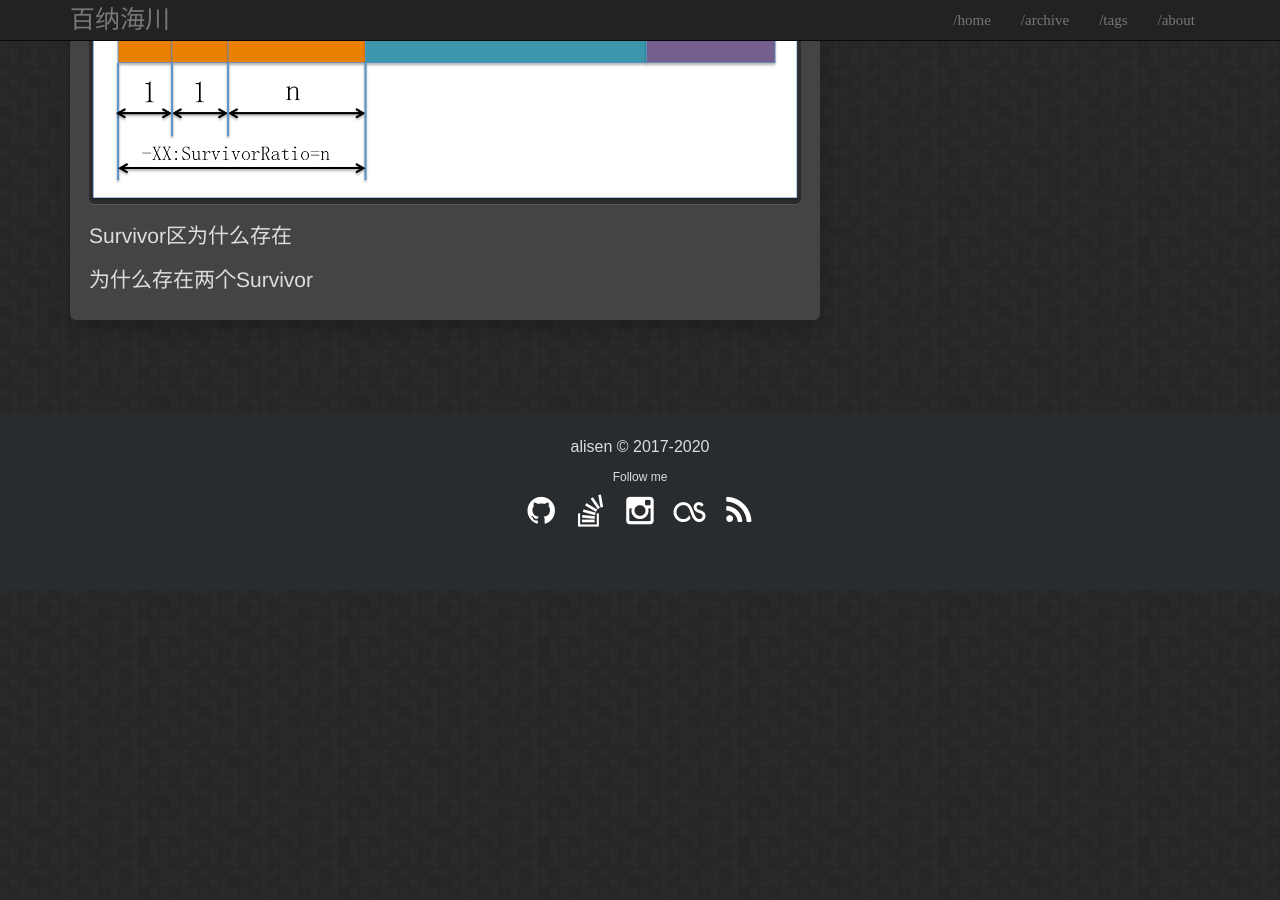
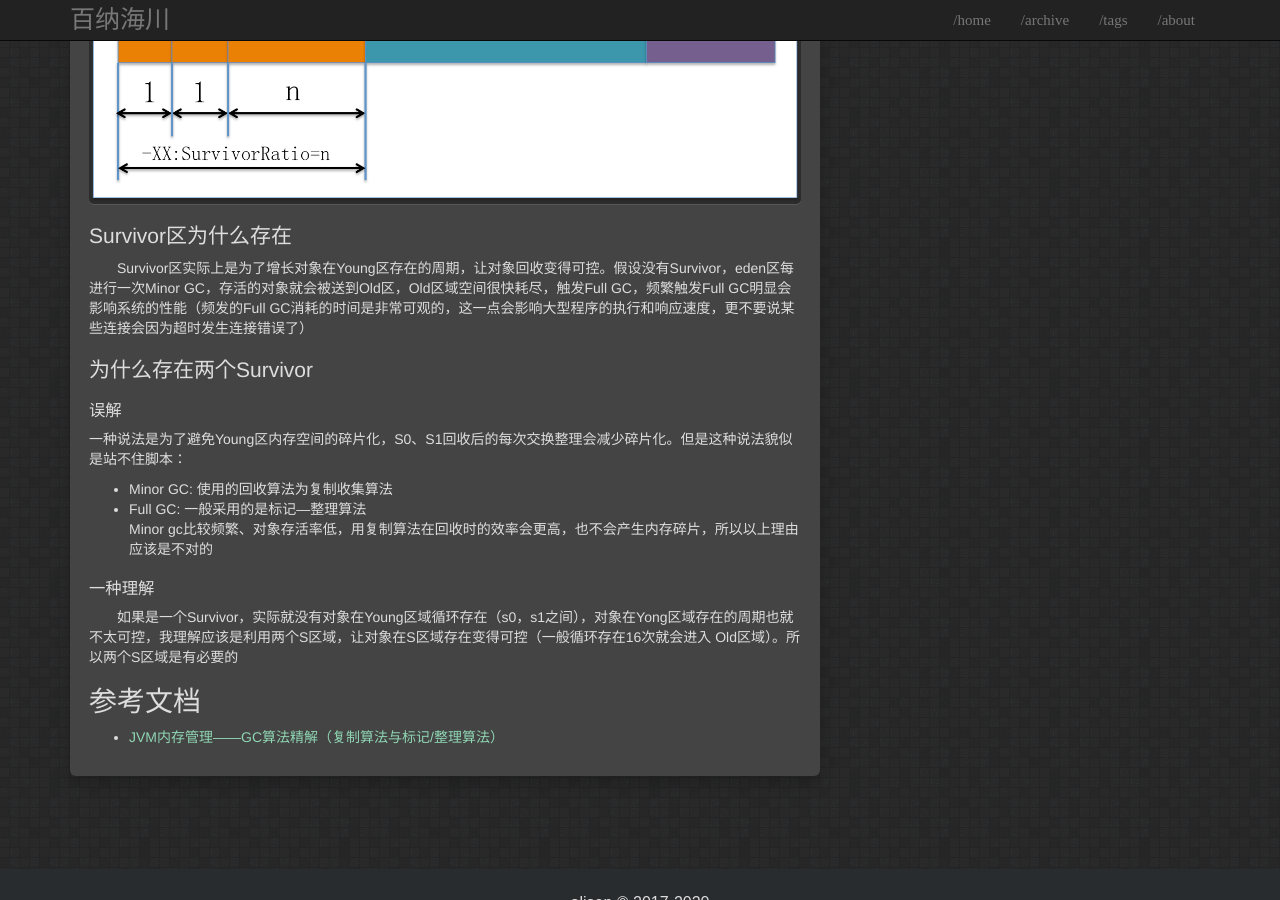
Before and after one commit to igithu/summary, a Jekyll site: the page built from _posts/2018-04-15-jvm-retrieve.md, in a window 1280 px wide and 900 px high, scrolled down 943 px. Built offline with Jekyll 4.4.1, drawn with Linux system fonts in a browser that asks for light colours; before the commit the page ends 1533 px from its top, so only the background shows below that.

Commit message:
Update 2018-04-15-jvm-retrieve.md

```diff
--- a/_posts/2018-04-15-jvm-retrieve.md
+++ b/_posts/2018-04-15-jvm-retrieve.md
@@ -6,12 +6,31 @@ tags: jvm
 ---
 
 
-# JVM堆内结构
+# JVM堆内
 ## 各个区域与参数的配置对应关系
 ![image01](https://igithu.github.io/summary/images/jvm-con.png)
 ![image02](https://igithu.github.io/summary/images/gc-ratio.png)
 
 
 ## Survivor区为什么存在
+&emsp;&emsp;Survivor区实际上是为了增长对象在Young区存在的周期，让对象回收变得可控。假设没有Survivor，eden区每进行一次Minor GC，存活的对象就会被送到Old区，Old区域空间很快耗尽，触发Full GC，频繁触发Full GC明显会影响系统的性能（频发的Full GC消耗的时间是非常可观的，这一点会影响大型程序的执行和响应速度，更不要说某些连接会因为超时发生连接错误了）
+
+
+
 
 ## 为什么存在两个Survivor
+### 误解
+一种说法是为了避免Young区内存空间的碎片化，S0、S1回收后的每次交换整理会减少碎片化。但是这种说法貌似是站不住脚本：
+* Minor GC: 使用的回收算法为复制收集算法
+* Full GC: 一般采用的是标记—整理算法
+Minor gc比较频繁、对象存活率低，用复制算法在回收时的效率会更高，也不会产生内存碎片，所以以上理由应该是不对的
+
+### 一种理解
+&emsp;&emsp;如果是一个Survivor，实际就没有对象在Young区域循环存在（s0，s1之间），对象在Yong区域存在的周期也就不太可控，我理解应该是利用两个S区域，让对象在S区域存在变得可控（一般循环存在16次就会进入 Old区域）。所以两个S区域是有必要的
+
+
+
+
+# 参考文档
+
+* [JVM内存管理------GC算法精解（复制算法与标记/整理算法）](https://www.cnblogs.com/zuoxiaolong/p/jvm5.html)
```
